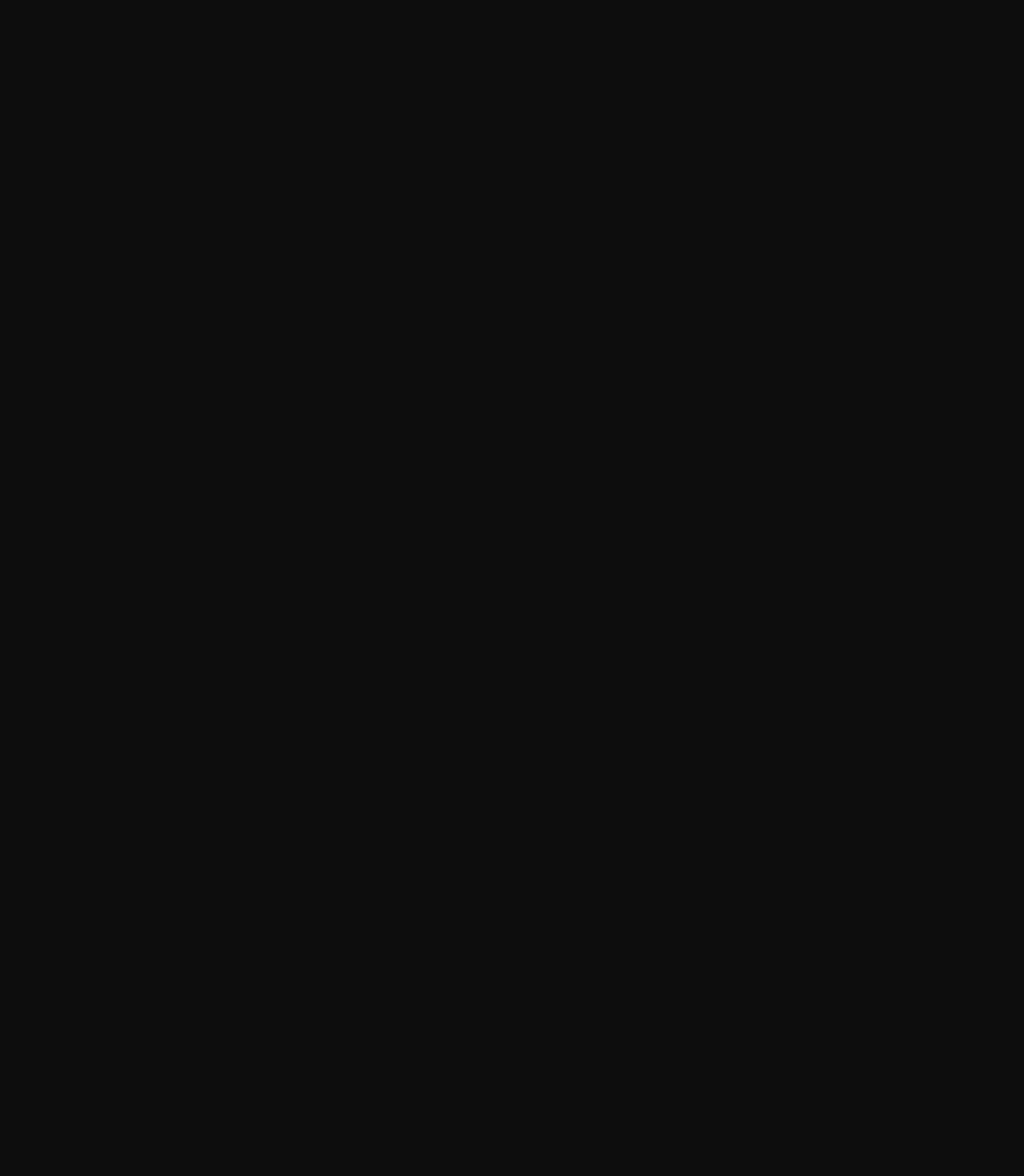
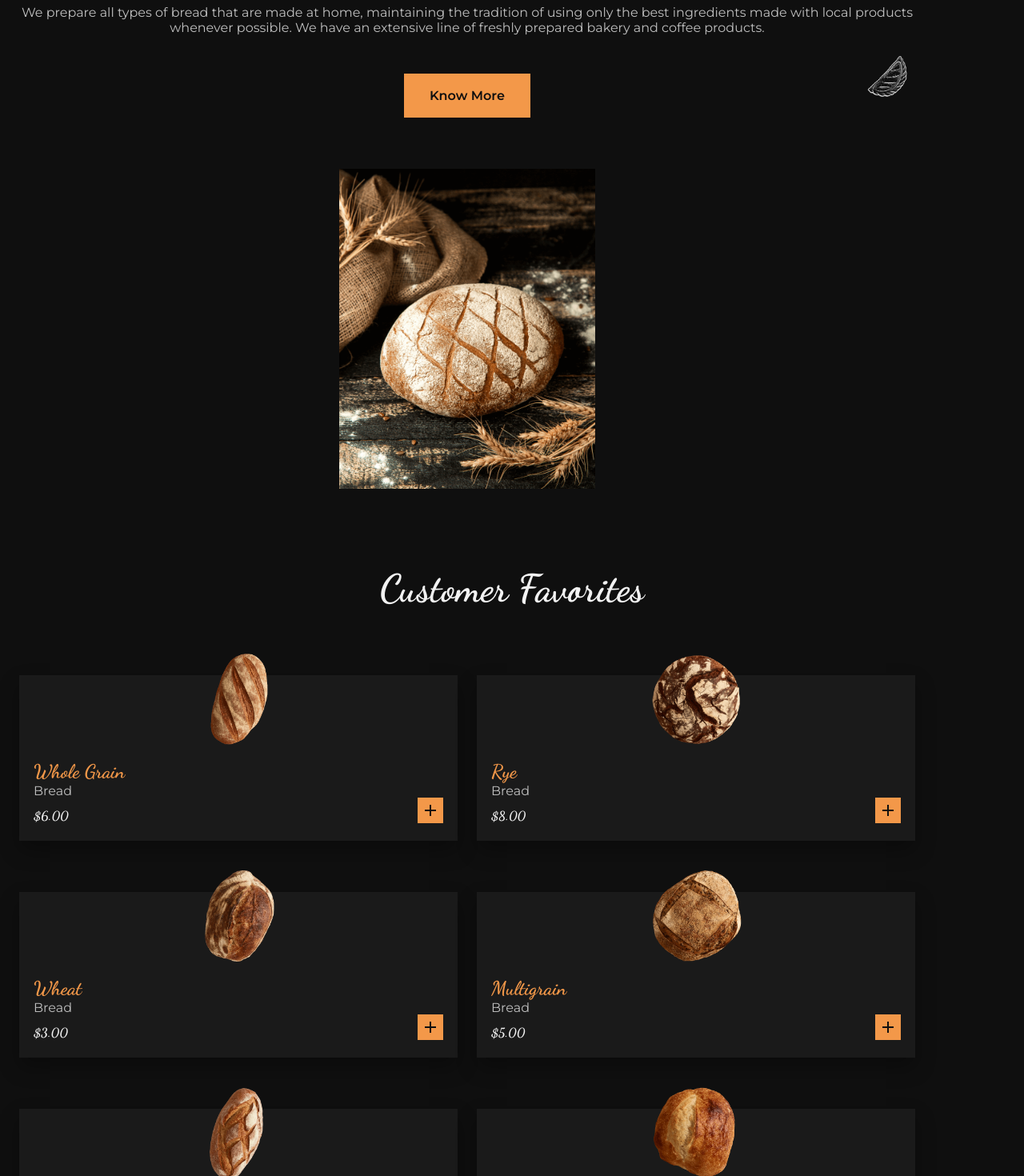
Before and after one commit to atulvc2001/responsive-bakery-webdesign, a React (Create React App) app: page / in a window 1280 px wide. Shown: the part 1964-3434 px from the top of the page at 80% size. Before the commit the page ends 2097 px from the top, so only its background shows below. Built offline with nearby package versions, Linux system fonts and the light colour scheme.

Commit message:
feat added the favorite section and compartmentalized the code into a sepearate file

```diff
--- /dev/null
+++ b/src/FavoriteCard.jsx
@@ -0,0 +1,25 @@
+import React from 'react'
+import { RiAddLine } from "@remixicon/react"
+
+const FavoriteCard = ({value}) => {
+    console.log(value?.subtitle)
+  return (
+    <>
+      <article className="favorite__card">
+                    <img src={value?.imgSrc} alt="" className="favorite__img" />
+
+                    <div className="favorite__data">
+                        <h2 className="favorite__title">{value?.title}</h2>
+                        <span className="favorite__subtitle">{value?.subtitle}</span>
+                        <h3 className="favorite__price">{value?.price}</h3>
+                    </div>
+
+                    <button className="favorite__button button">
+                        <RiAddLine />
+                    </button>
+                </article>
+    </>
+  )
+}
+
+export default FavoriteCard
--- a/src/Main.css
+++ b/src/Main.css
@@ -146,3 +146,88 @@
 .new__button{
     justify-self: center;
 }
+
+
+
+/* * ABOUT US */
+
+.about__container{
+    row-gap: 4rem;
+}
+
+.about__data{
+    position:relative;
+    text-align: center;
+}
+
+.about__description{
+    margin-bottom: 3rem;
+}
+
+.about__bread{
+    width:60px;
+    position:absolute;
+    bottom: 1rem;
+    right: 0;
+}
+
+.about__img{
+    width: 320px;
+    justify-self: center;
+}
+
+
+/* * Favorites */
+
+.favorite__container {
+    padding-top: 3.5rem;
+    grid-template-columns: repeat(2, 1fr);
+    gap: 4rem 1.5rem;
+}
+
+.favorite__card{
+    position: relative;
+    background-color: var(--container-color);
+    box-shadow: 0 12px 24px hsla(0, 0%, 0%, 0.3);
+    padding: 6.5rem 1rem 1.25rem;
+    border: 2px solid transparent;
+    transition: border-color 0.4s;
+}
+
+.favorite__img{
+    width: 120px;
+    position: absolute;
+    top: -2rem;
+    left: 0;
+    right: 0;
+    margin:0 auto;
+}
+
+.favorite__title{
+    font-size: var(--h2-font-size);
+    font-family: var(--second-font);
+    color: var(--first-color);
+}
+
+.favorite__subtitle {
+    display: block;
+    margin-bottom: 0.75rem;
+}
+
+.favorite__price{
+    font-size: var(--normal-font-size);
+    font-family: var(--second-font);
+}
+
+.favorite__button{
+    padding: .25rem;
+    font-size: 1.25rem;
+    position:absolute;
+    bottom: 1.25rem;
+    right: 1rem;
+    cursor: pointer;
+}
+
+.favorite__card:hover{
+    border-color:var(--first-color);
+}
--- a/src/Main.jsx
+++ b/src/Main.jsx
@@ -1,23 +1,42 @@
-import React from 'react'
-import { RiMapPinLine, RiFacebookCircleLine, RiInstagramLine, RiYoutubeLine } from "@remixicon/react"
+import React from "react";
+import {
+  RiMapPinLine,
+  RiFacebookCircleLine,
+  RiInstagramLine,
+  RiYoutubeLine,
+  RiAddLine,
+} from "@remixicon/react";
 // import HOME_BG from "./images/home-bg.jpg";
 // import BREAD_1 from "./images/bread-1.png"
 // import HOME_BREAD from "./images/home-bread.png"
 // import NEW_BREAD_1 from "./images/new-bread-1.png"
-import "./Main.css"
-import { useImage } from './ImageProvider';
+import "./Main.css";
+import { useImage } from "./ImageProvider";
+import FavoriteCard from "./FavoriteCard";
+import NewCard from "./NewCard";
 // import IconStyleProvider from './IconStyleProvider';
 
 const Main = () => {
-
-    const [{imgList},dispatch] = useImage();
-    const {HOME_BG,BREAD_1,HOME_BREAD,NEW_BREAD_1} = imgList;
+  const [{ imgList }, dispatch] = useImage();
+  const {
+    HOME_BG,
+    BREAD_1,
+    HOME_BREAD,
+    NEW_BREAD_1,
+    BREAD_2,
+    ABOUT_BREAD,
+    FAVORITE_BREAD_1,
+    FAVORITE_BREAD_2,
+    FAVORITE_BREAD_3,
+    FAVORITE_BREAD_4,
+    FAVORITE_BREAD_5,
+    FAVORITE_BREAD_6
+  } = imgList;
 
   return (
     <>
       {/* Main */}
       <main className="main">
-
         {/* Home */}
         <section className="home section" id="home">
           <img src={HOME_BG} alt="image" className="home__bg" />
@@ -29,7 +48,9 @@ const Main = () => {
                 Select The Best <br /> Quality Breads
               </h1>
 
-                    <a href="#" className="button">Select Breads</a>
+              <a href="#" className="button">
+                Select Breads
+              </a>
 
               <img src={BREAD_1} alt="image" className="home__bread" />
             </div>
@@ -40,26 +61,26 @@ const Main = () => {
 
             <footer className="home__footer">
               <div className="home__location">
-                        <RiMapPinLine className='i' />
-                        <span>AV, The Sun #321 <br /> Lima Peru</span>
+                <RiMapPinLine className="i" />
+                <span>
+                  AV, The Sun #321 <br /> Lima Peru
+                </span>
               </div>
 
               <div className="home__social">
-
-                        <a href="#" target='_blank'>
-                            <RiFacebookCircleLine className='i'/>
+                <a href="#" target="_blank">
+                  <RiFacebookCircleLine className="i" />
                 </a>
 
-                        <a href="#" target='_blank'>
-                            <RiInstagramLine className='i'/>
+                <a href="#" target="_blank">
+                  <RiInstagramLine className="i" />
                 </a>
 
-                        <a href="#" target='_blank'>
-                            <RiYoutubeLine className='i'/>
+                <a href="#" target="_blank">
+                  <RiYoutubeLine className="i" />
                 </a>
               </div>
             </footer>
-
           </div>
         </section>
 
@@ -69,61 +90,130 @@ const Main = () => {
 
           <div className="new__container container grid">
             <div className="new__content grid">
+              <NewCard
+                value={{
+                  title: "Rye Bread",
+                  description:
+                    "Baked with healthy, gluten-free sourdough for good nutrition.",
+                  imgSrc: NEW_BREAD_1,
+                }}
+              />
 
-                    <article className="new__card">
-                        <div className="new__data">
-                            <h2 className="new__title">Rye Bread</h2>
-                            <p className="new__description">Baked with healthy, gluten-free
-sourdough for good nutrition.</p>
+              <NewCard
+                value={{
+                  title: "Whole Grain Bread",
+                  description:
+                    "Crispy and homemade prepared from organic yeast-free flour.",
+                  imgSrc: NEW_BREAD_1,
+                }}
+              />
+
+              <NewCard
+                value={{
+                  title: "Multigrain Bread",
+                  description:
+                    "Tasty and made with different natural grains from the countryside.",
+                  imgSrc: NEW_BREAD_1,
+                }}
+              />
             </div>
 
-                        <img src={NEW_BREAD_1} alt="" className="new__img" />
-                    </article>
-
-                    <article className="new__card">
-                        <div className="new__data">
-                            <h2 className="new__title">Whole Grain Bread</h2>
-                            <p className="new__description">Crispy and homemade prepared
-from organic yeast-free flour.</p>
-                        </div>
-
-                        <img src={NEW_BREAD_1} alt="" className="new__img" />
-                    </article>
-
-                    <article className="new__card">
-                        <div className="new__data">
-                            <h2 className="new__title">Multigrain Bread</h2>
-                            <p className="new__description">Tasty and made with different
-natural grains from the countryside.</p>
-                        </div>
-
-                        <img src={NEW_BREAD_1} alt="" className="new__img" />
-                    </article>
-                </div>
-
-                <a href="" className="new__button button">See More Breads</a>
+            <a href="#" className="new__button button">
+              See More Breads
+            </a>
           </div>
         </section>
 
         {/* About */}
         <section className="about section" id="about">
           <div className="about__container container grid">
+            <div className="about__data">
+              <h2 className="section__title">About Us</h2>
 
+              <p className="about__description">
+                We prepare all types of bread that are made at home, maintaining
+                the tradition of using only the best ingredients made with local
+                products whenever possible. We have an extensive line of freshly
+                prepared bakery and coffee products.
+              </p>
+
+              <a href="#" className="button">
+                Know More
+              </a>
+
+              <img src={BREAD_2} alt="image" className="about__bread" />
+            </div>
+
+            <img src={ABOUT_BREAD} alt="" className="about__img" />
           </div>
         </section>
 
         {/* Favourites */}
         <section className="favorite section" id="favorite">
+          <h2 className="section__title">Customer Favorites</h2>
 
+          <div className="favorite__container container grid">
+            <FavoriteCard
+              value={{
+                imgSrc: FAVORITE_BREAD_1,
+                title: "Whole Grain",
+                subtitle: "Bread",
+                price: "$6.00",
+              }}
+            />
+
+            <FavoriteCard
+              value={{
+                imgSrc: FAVORITE_BREAD_2,
+                title: "Rye",
+                subtitle: "Bread",
+                price: "$8.00",
+              }}
+            />
+
+            <FavoriteCard
+              value={{
+                imgSrc: FAVORITE_BREAD_3,
+                title: "Wheat",
+                subtitle: "Bread",
+                price: "$3.00",
+              }}
+            />
+
+            <FavoriteCard
+              value={{
+                imgSrc: FAVORITE_BREAD_4,
+                title: "Multigrain",
+                subtitle: "Bread",
+                price: "$5.00",
+              }}
+            />
+
+            <FavoriteCard
+              value={{
+                imgSrc: FAVORITE_BREAD_5,
+                title: "Sourdough",
+                subtitle: "Bread",
+                price: "$7.00",
+              }}
+            />
+
+            <FavoriteCard
+              value={{
+                imgSrc: FAVORITE_BREAD_6,
+                title: "French",
+                subtitle: "Bread",
+                price: "$3.00",
+              }}
+            />
+          </div>
         </section>
 
         {/* Visit */}
-        <section className="visit section" id="visit">
-
-        </section>
+        <section className="visit section" id="visit"></section>
       </main>
     </>
-  )
-}
+  );
+};
 
-export default Main
+export default Main;
--- /dev/null
+++ b/src/NewCard.jsx
@@ -0,0 +1,18 @@
+import React from 'react'
+
+const NewCard = ({value}) => {
+  return (
+    <>
+        <article className="new__card">
+            <div className="new__data">
+                <h2 className="new__title">{value.title}</h2>
+                <p className="new__description">{value.description}</p>
+            </div>
+
+            <img src={value.imgSrc} alt="" className="new__img" />
+        </article>
+    </>
+  )
+}
+
+export default NewCard
```
Also changed, not shown: src/Header.css (line endings or trailing spaces). Lines whose indentation alone changed are shown as unchanged.
